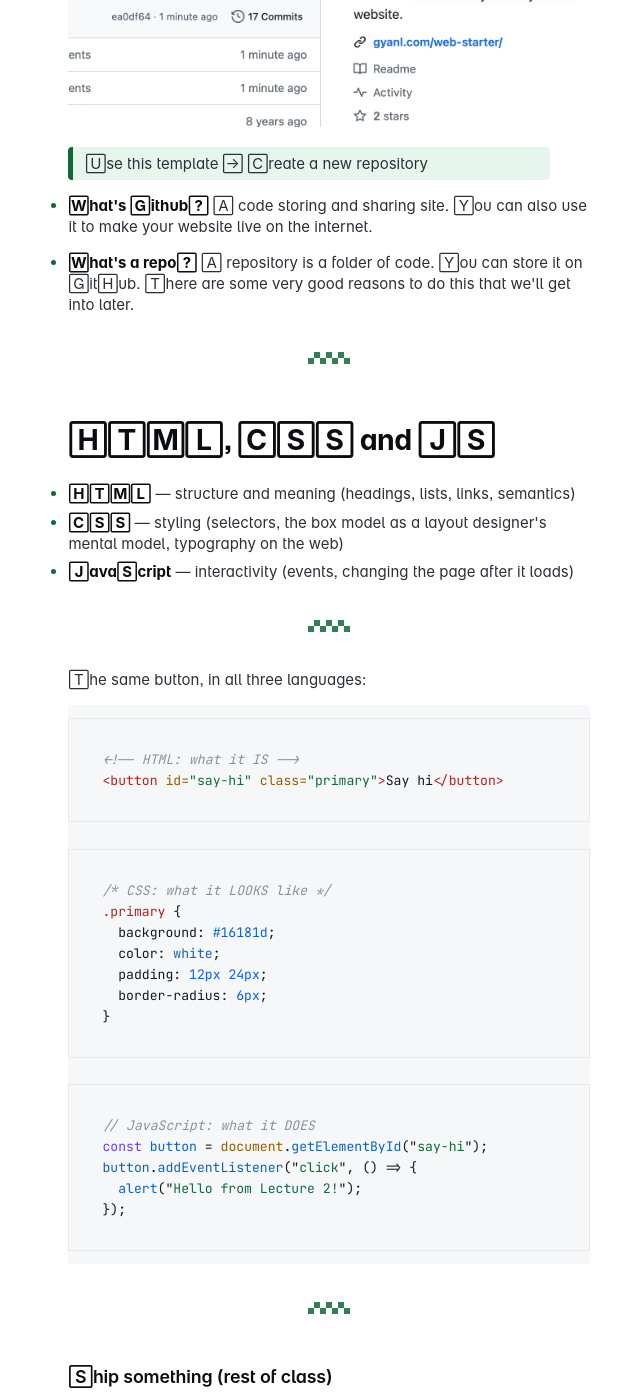
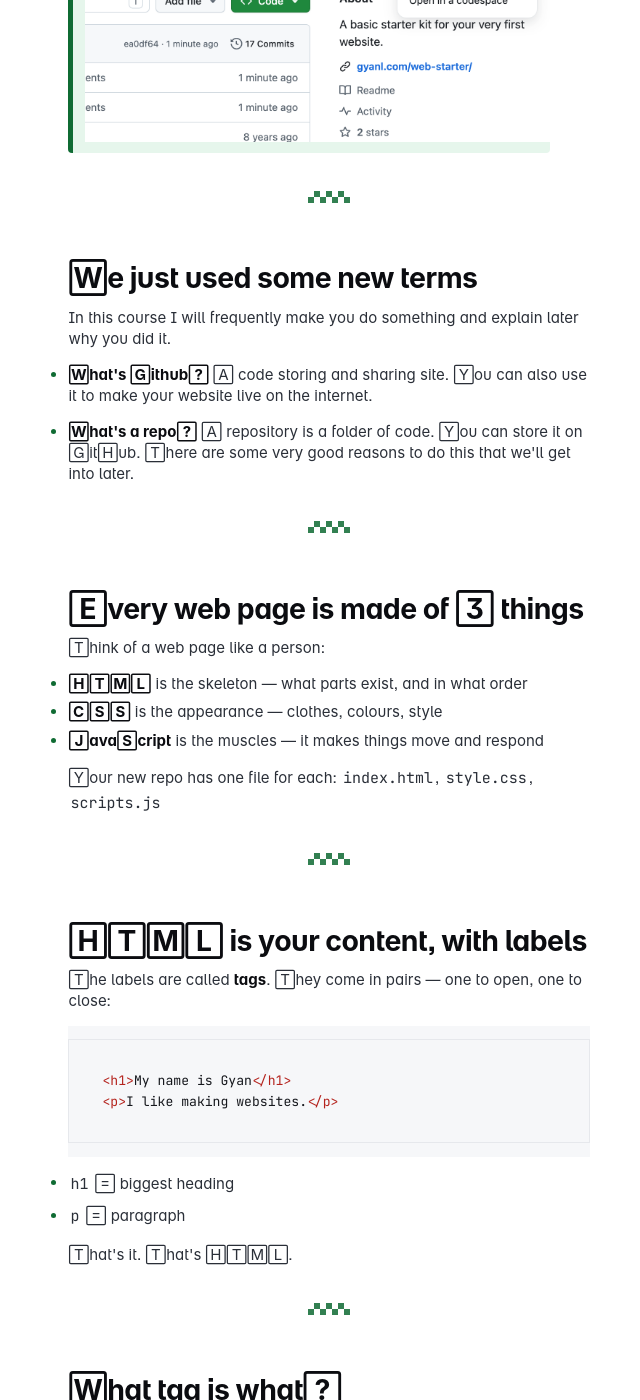
Before and after one commit to gyanl/tech1, a Jekyll site: the page built from _notes/Lecture 1.md, in a window 1280 px wide and 1400 px high, scrolled down 2257 px. Shown: the whole window, without its empty margins (311-951 px from the left). Built offline with Jekyll 4.4.1, drawn with Linux system fonts in a browser that asks for light colours; some web fonts are replaced; some of the changed text lies outside the part shown.

Commit message:
Beginner-friendly HTML/CSS/JS slides in Lecture 1
Co-Authored-By: Claude Opus 4.8 <noreply@anthropic.com>

````diff
--- a/_notes/Lecture 1.md
+++ b/_notes/Lecture 1.md
@@ -57,9 +57,15 @@ Get your toolkit working — we use all of this every week:
 
 # [gyanl/web-starter](https://github.com/gyanl/web-starter)
 
+> Use this template → Create a new repository
+>
 ![](assets/img/use-gh-template.png)
 
-> Use this template -> Create a new repository
+
+---
+## We just used some new terms
+
+In this course I will frequently make you do something and explain later why you did it.
 
 - **What's Github?**
   A code storing and sharing site. You can also use it to make your website live on the internet.
@@ -68,39 +74,92 @@ Get your toolkit working — we use all of this every week:
   A repository is a folder of code. You can store it on GitHub. There are some very good reasons to do this that we'll get into later.
 
 ---
-## HTML, CSS and JS
+## Every web page is made of 3 things
 
-- **HTML** — structure and meaning (headings, lists, links, semantics)
-- **CSS** — styling (selectors, the box model as a layout designer's mental model, typography on the web)
-- **JavaScript** — interactivity (events, changing the page after it loads)
+Think of a web page like a person:
+
+- **HTML** is the skeleton — what parts exist, and in what order
+- **CSS** is the appearance — clothes, colours, style
+- **JavaScript** is the muscles — it makes things move and respond
+
+Your new repo has one file for each: `index.html`, `style.css`, `scripts.js`
 
 ---
+## HTML is your content, with labels
 
-The same button, in all three languages:
+The labels are called **tags**. They come in pairs — one to open, one to close:
 
 ```html
-<!-- HTML: what it IS -->
-<button id="say-hi" class="primary">Say hi</button>
+<h1>My name is Gyan</h1>
+<p>I like making websites.</p>
 ```
 
+- `h1` = biggest heading
+- `p` = paragraph
+
+That's it. That's HTML.
+
+---
+## What tag is what?
+
+You already know this from design — it's just hierarchy:
+
+- `<h1>` to `<h6>` — headings, big to small
+- `<p>` — a paragraph of text
+- `<a>` — a link to another page
+- `<img>` — a picture
+- `<li>` — one item in a list
+
+When you're unsure, ask AI: *"what tag should I use for ___?"*
+
+---
+## CSS describes how things look
+
+Point at something, then describe it:
+
 ```css
-/* CSS: what it LOOKS like */
-.primary {
-  background: #16181d;
-  color: white;
-  padding: 12px 24px;
-  border-radius: 6px;
+h1 {
+  color: red;
+  font-size: 60px;
 }
 ```
 
+Read it out loud: *"Every `h1` on the page: make it red, make it big."*
+
+---
+## The loop you'll use all semester
+
+1. Change something in `style.css` — try the `background` color
+2. Save the file
+3. Refresh the browser
+
+That's the whole workflow. Nothing to install, nothing to run.
+
+---
+## JavaScript makes it respond
+
+JavaScript is instructions that run **when something happens**:
+
 ```js
-// JavaScript: what it DOES
-const button = document.getElementById("say-hi");
-button.addEventListener("click", () => {
-  alert("Hello from Lecture 2!");
-});
+alert("Hello!");
 ```
 
+This shows a popup the moment the page opens.
+
+Open `scripts.js` in your repo — this line is waiting inside, switched off. Remove the `//` and refresh.
+
+---
+## Do you need to memorise this?
+
+**No.** AI will write most of your HTML, CSS and JS this semester.
+
+But now, when you open a file, you'll know:
+
+- `.html` → the content
+- `.css` → the looks
+- `.js` → the behaviour
+
+That's enough to *direct* the machine.
 
 ---
 
````
